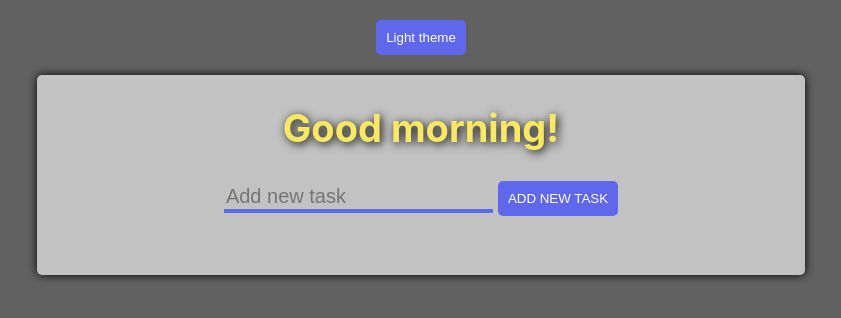
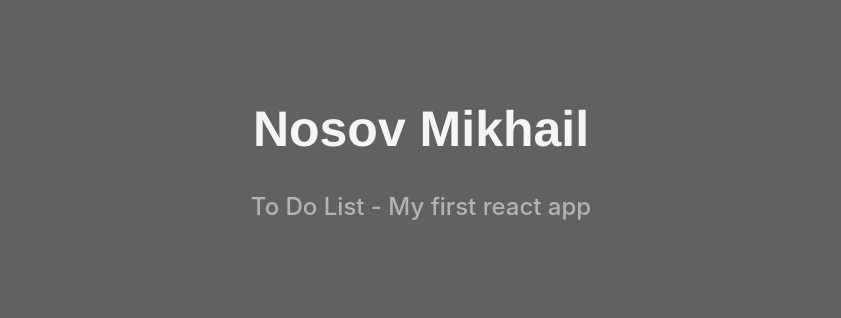
Before and after one commit to nos64/creative-toDo, a React (Create React App) app in the folder todo/: page / in a window 1280 px wide. Shown: the top 318 px of the page, without its empty margins (219-1060 px from the left). Built offline with nearby package versions, Linux system fonts and the light colour scheme.

Commit message:
add preview page

```diff
--- a/todo/package.json
+++ b/todo/package.json
@@ -8,6 +8,7 @@
     "@testing-library/user-event": "^13.5.0",
     "react": "^17.0.2",
     "react-dom": "^17.0.2",
+    "react-router-dom": "^6.2.1",
     "react-scripts": "5.0.0",
     "web-vitals": "^2.1.3"
   },
--- a/todo/src/App.js
+++ b/todo/src/App.js
@@ -2,9 +2,10 @@ import React, { useState, useEffect} from 'react';
 import './App.css';
 import ToDo from './components/Todo/ToDo';
 import { ThemeContext} from './components/ThemeContext/ThemeContext';
-import WithLoadingComponent from './components/HOC/HOC';
+import WithLoadingComponent from './components/Hoc/Hoc';
 import PropTypes from 'prop-types';
 import Loader from './components/Loader/Loader';
+
 
 const App = () => {
   const [theme, setTheme] = useState('light');
--- /dev/null
+++ b/todo/src/components/Preview/Preview.css
@@ -0,0 +1,42 @@
+.preview {
+  width: 50%;
+  margin-left: 50%;
+  transform: translateX(-50%);
+  margin-top: 100px;
+  text-align: center;
+}
+
+.preview > h1 {
+  font-family: 'Franklin Gothic Medium', 'Arial Narrow', Arial, sans-serif;
+  font-size: 50px;
+  color: #f5f5f5;
+}
+
+.preview > a {
+  text-decoration: none;
+  font-size: 24px;
+  font-weight: 500;
+  color:#b3b3b3;
+  position: relative;
+  transition: color 0.3s;
+}
+
+.preview > a::before {
+  content: '';
+  position: absolute;
+  bottom: 0;
+  left: 0;
+  width: 100%;
+  height: 2px;
+  background-color: #ffffff;
+  transition: transform 0.3s;
+  transform: scaleX(0);
+}
+
+.preview > a:hover::before {
+  transform: scaleX(1);
+}
+
+.preview > a:hover {
+  color: #ffffff;
+}
--- /dev/null
+++ b/todo/src/components/Preview/Preview.js
@@ -0,0 +1,16 @@
+import React from "react";
+import { Link } from "react-router-dom";
+import './Preview.css'
+// import App from '../../App';
+
+const Preview = () => {
+  return (
+    <div className="preview">
+      <h1>Nosov Mikhail</h1>
+      <Link to="/myTodo">To Do List - My first react app</Link> {" "}
+    </div>
+  )
+}
+
+
+export default Preview;
--- a/todo/src/index.js
+++ b/todo/src/index.js
@@ -1,14 +1,23 @@
 import React from 'react';
 import ReactDOM from 'react-dom';
 import './index.css';
-
+// import { BrowserRouter } from "react-router-dom";
 import App from './App';
-
-
+import Preview from '../src/components/Preview/Preview';
+import {
+  BrowserRouter,
+  Routes,
+  Route
+} from "react-router-dom";
 
 ReactDOM.render(
-  <React.StrictMode>
-    <App/>
-  </React.StrictMode>,
+    <React.StrictMode>
+      <BrowserRouter>
+      <Routes>
+        <Route path="/" element={<Preview/>} />
+        <Route path="myTodo" element={<App />} />
+        </Routes>
+      </BrowserRouter>
+    </React.StrictMode>,
   document.getElementById('root')
 );
```
Also changed, not shown: todo/src/components/HOC/HOC.js (+4 -12 lines), 1 other file (tests, documents, lock files or other folders).
